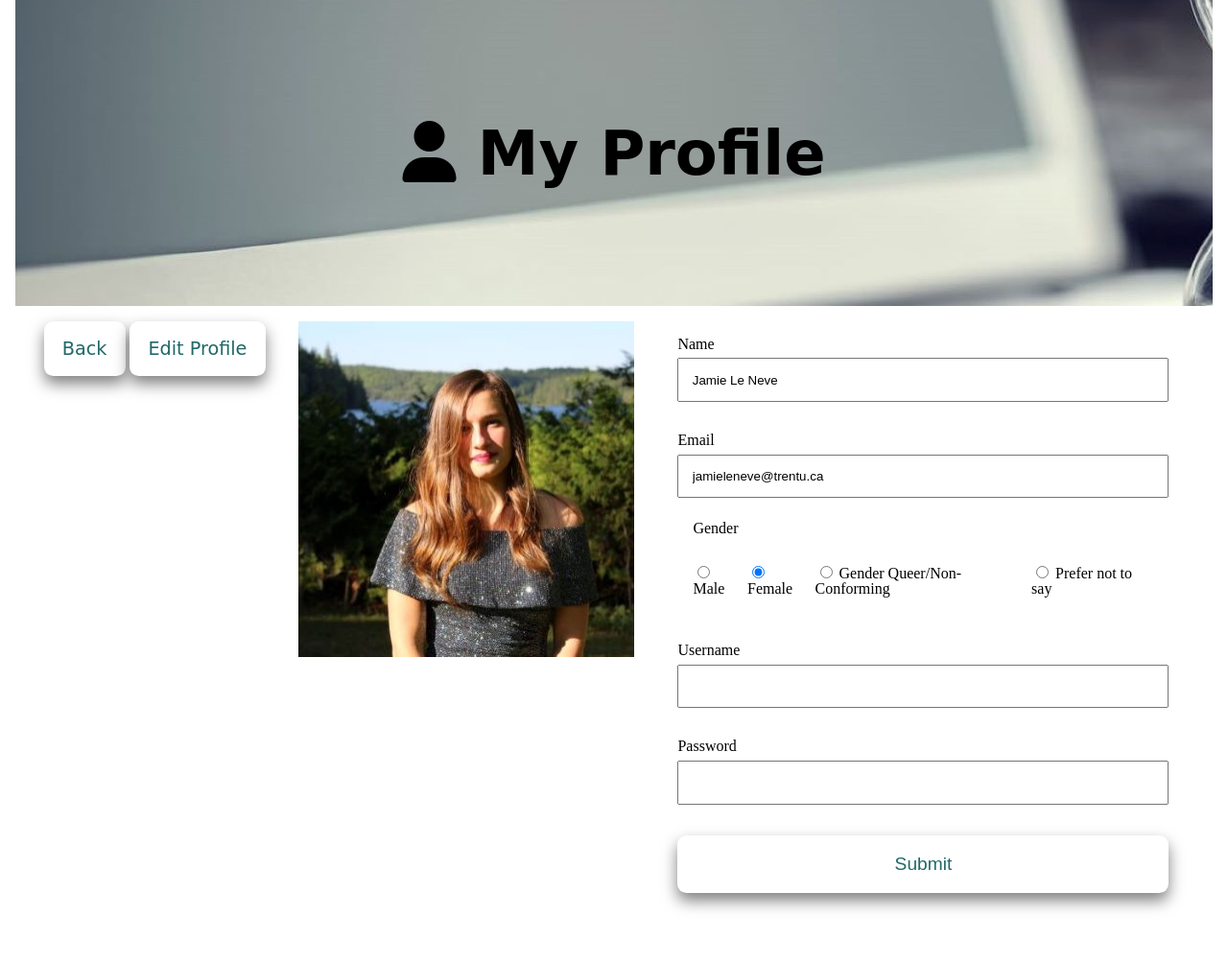
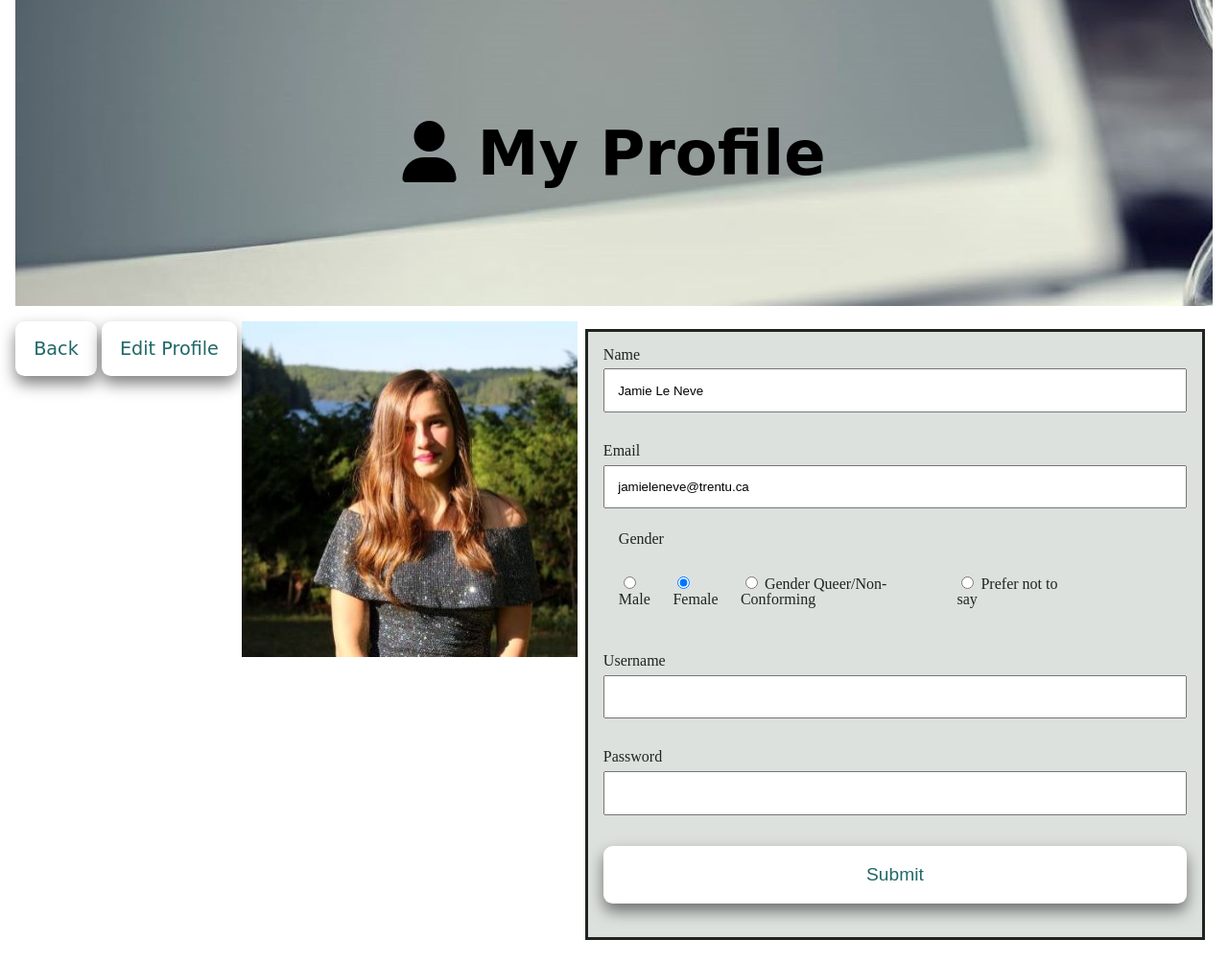
Before and after one commit to 3420Final/Project, a PHP site: page /profile.php in a window 1280 px wide. Shown: the part 121-1125 px from the top of the page at 96% size. Before the commit the page ends 1070 px from the top, so only its background shows below. Run offline with PHP 8.4, Linux system fonts and the light colour scheme; some libraries are stand-ins or nearby versions; some web fonts are replaced.

Commit message:
Added Profile to master

```diff
--- a/styles/master.css
+++ b/styles/master.css
@@ -424,3 +424,16 @@ nav#navbar{
           margin: 0.1em;
 
         }
+
+        /*profile *************************************************************/
+      form#newuser, form#uploadform {
+        display: flex;
+        border: 0.2em solid var(--black);
+        margin: 0.5rem;
+        background-color: var(--white);
+        color:var(--black);
+        flex-direction: column;
+        justify-content: space-evenly;
+        justify-content: stretch;
+        flex: 2 1 auto;
+      }
```
